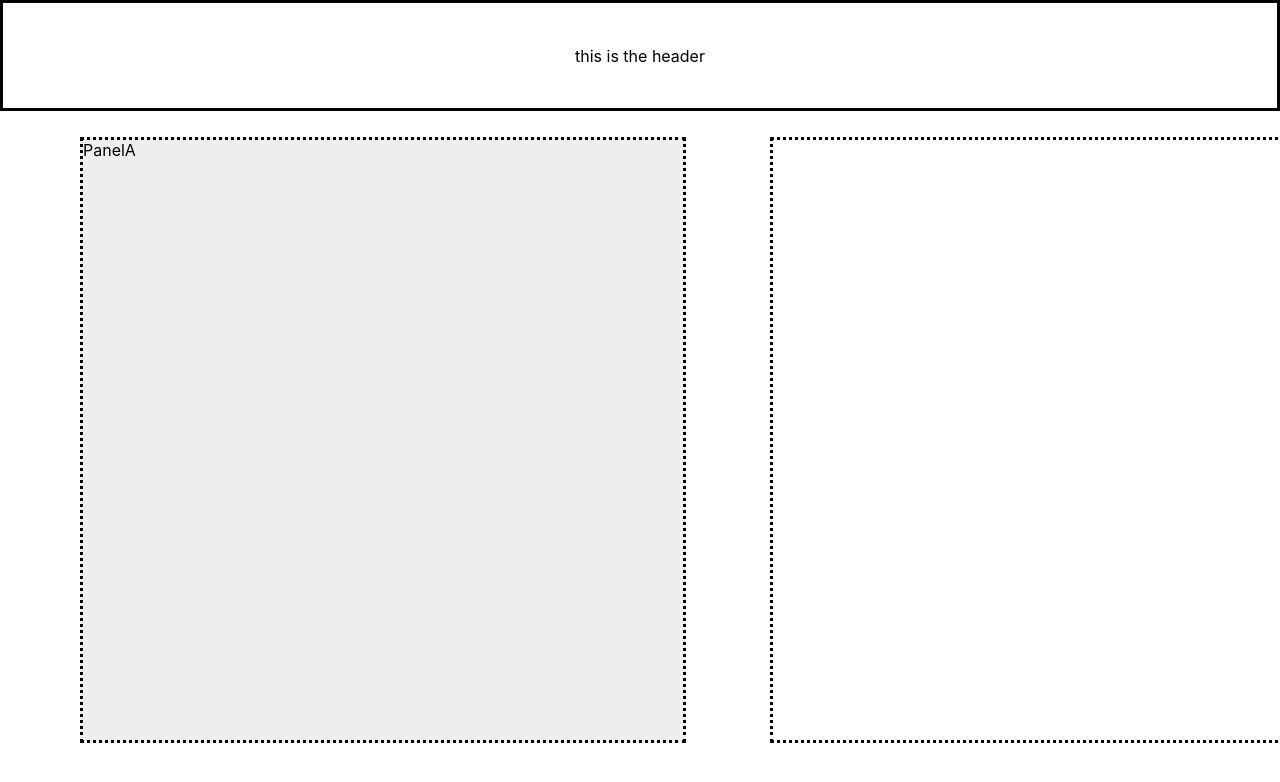
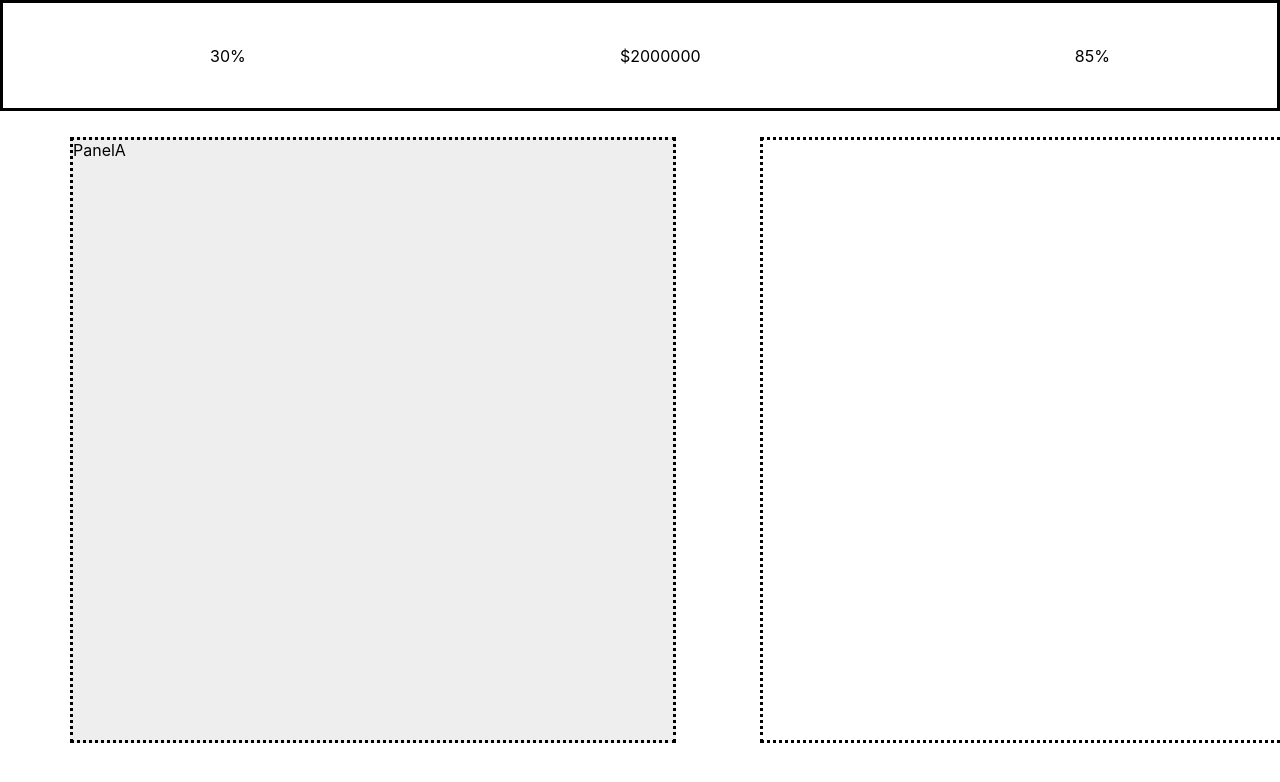
Before and after one commit to sunsnba/RM, a React (Create React App) app: page / in a window 1280 px wide. Shown: the top 782 px of the page. Built offline with nearby package versions, Linux system fonts and the light colour scheme; the HTML template or start-up script is replaced by a standard one.

Commit message:
header component now mapping all json data

```diff
--- a/src/App.css
+++ b/src/App.css
@@ -1,5 +1,7 @@
+body { margin: 0 }
 
-.Rm-header {
+
+.HeadStyle {
   height: 105px;
   border: solid;
   display: flex;
@@ -12,7 +14,7 @@
 
 .A {
   margin-top: 2%;
-  margin-left: 80px;
+  margin-left: 70px;
   width: 600px;
   height: 600px;
   border: dotted;
@@ -23,17 +25,10 @@
 
 .B {
   margin-top: 2%;
-  margin-left: 770px;
+  margin-left: 760px;
   width: 600px;
   height: 600px;
   border: dotted;
   background: #FFFFFF;
   position: absolute;
 }
-
-/* #boxContained {
-  display: inline;
-  justify-content: space-around;
-  flex-direction: row;
-  margin-top: 5%;
-} */
--- a/src/App.js
+++ b/src/App.js
@@ -3,24 +3,27 @@ import './App.css';
 import Header from './Header';
 import PanelA from './PanelA';
 import PanelB from './PanelB';
+import data from './data.json';
 
 class App extends Component {
   constructor(props) {
     super(props)
 
-
+  this.state = {
+    hData: data.headerData,
+    contA: data.contentA,
+    contB: data.contentB,
+  }
   }
 
   render() {
     return (
       <div className="App">
         <header className="App-header">
-         <Header />
+         <Header hData={this.state.hData}/>
         </header>
-        <div id='boxContainer'>
         <PanelA />
         <PanelB />
-        </div>
       </div>
     );
   }
--- a/src/Header.js
+++ b/src/Header.js
@@ -8,11 +8,13 @@ class Header extends Component {
     }
 
 
-render () {
+render (props) {
     return (
-        <div className="Rm-header">
-            this is the header
-        </div>
+            <div className="HeadStyle">
+            {this.props.hData.map((el, index) => {
+                return <ul key={index}>{el}</ul>
+            }, this)}
+            </div>
     )
 }
 
--- /dev/null
+++ b/src/data.json
@@ -0,0 +1,5 @@
+{
+    "headerData": ["30%", "$2000000", "85%"],
+    "contentA": "This should be displaye in Panel A. This is visible by default",
+    "contentB": "This should be displayed in Panel B. This should be hidden by default."
+}
```
